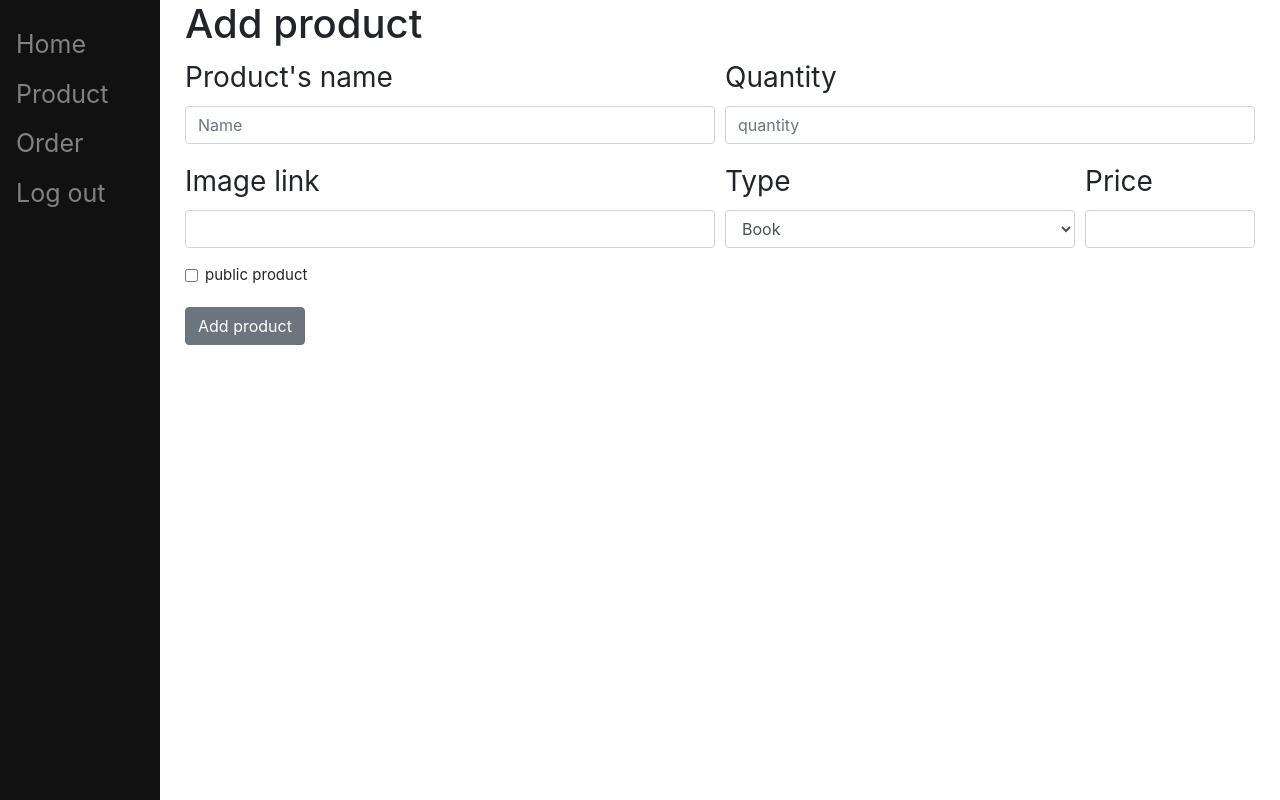
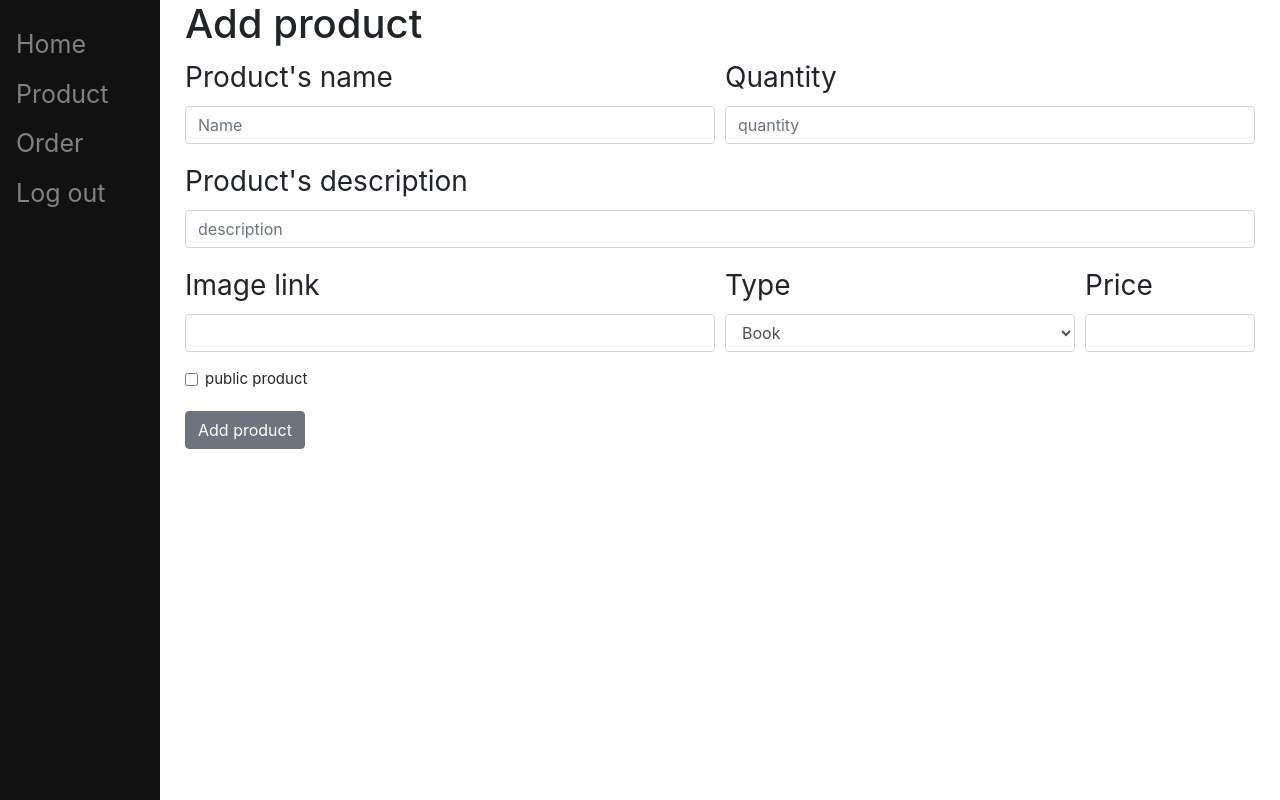
Before and after one commit to LongLT99/django_ecommerce, a Django app: template register/templates/admin/add_product.html in a window 1280 px wide. Run offline with Django 3.2, Linux system fonts and the light colour scheme; the template is opened without the code that fills it, so the values that code supplies are empty; some libraries are stand-ins or nearby versions.

Commit message:
update add product description

```diff
--- a/register/templates/admin/add_product.html
+++ b/register/templates/admin/add_product.html
@@ -93,6 +93,13 @@
                     </div>
                 </div>
                 <div class="form-row">
+                    <div class="form-group col-md-12">
+                        <label for="inputEmail5">Product's description</label>
+                        <input type="text" class="form-control" id="inputEmail5" placeholder="description" name="description"
+                            required="required">
+                    </div>
+                </div>
+                <div class="form-row">
                     <div class="form-group col-md-6">
                         <label for="inputCity">Image link</label>
                         <input type="text" class="form-control" id="inputCity" name="image_url" required="required">
--- a/register/templates/customer/rating.html
+++ b/register/templates/customer/rating.html
@@ -241,7 +241,7 @@
   <div class="container">
     <div class="checkout__form card">
       <div class="card-header" style="background-color: #fff; text-align: center;">
-        <h3>Chi tiết hóa đơn</h3>
+        <h3>Đánh giá sản phẩm</h3>
       </div>
       <div class="card-body">
         <form method="post">
```
Also changed, not shown: register/views.py (+12 -8 lines).
